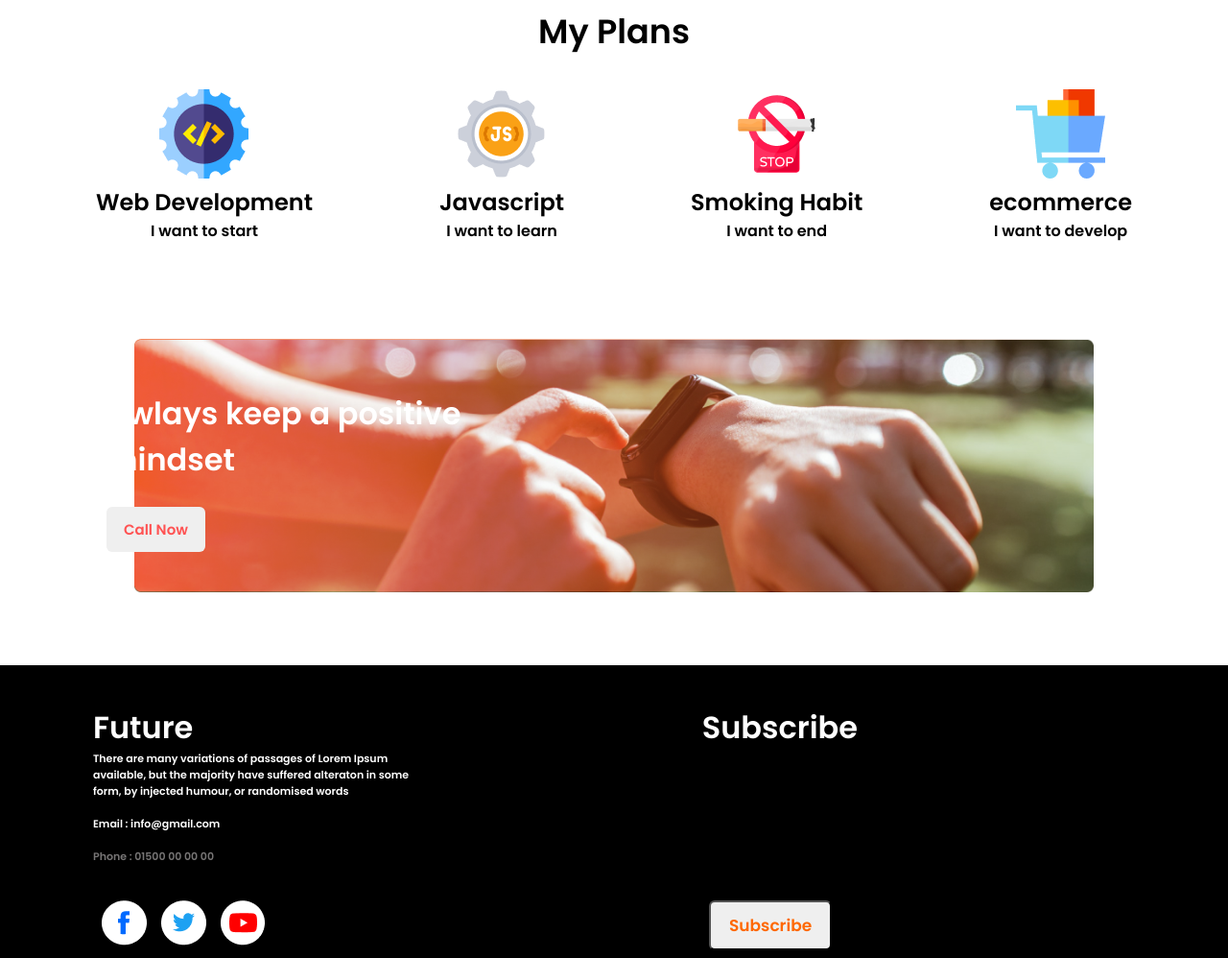
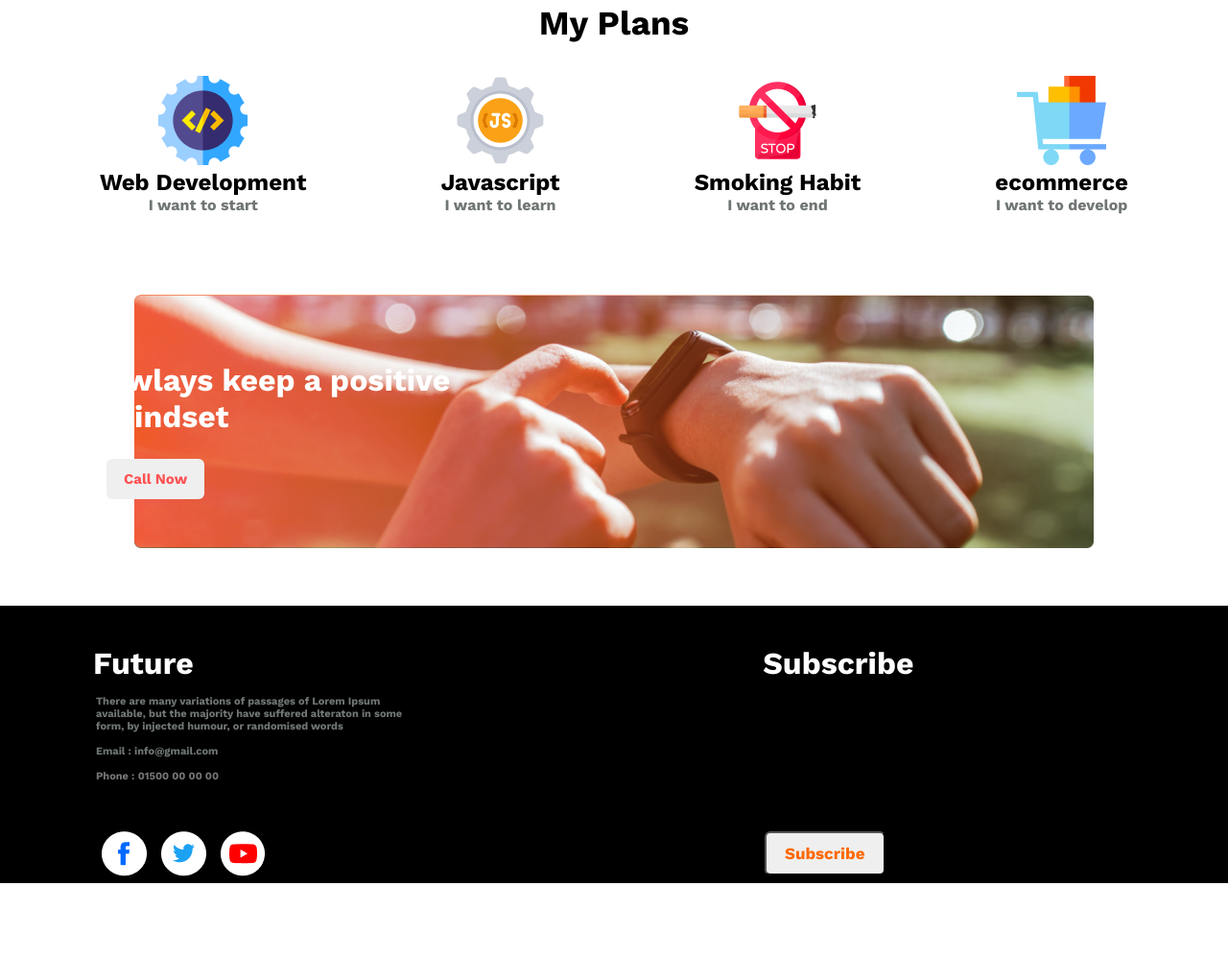
Before and after one commit to asif384/new-year, a plain HTML site: page index.html in a window 1280 px wide. Shown: the part 1498-2496 px from the top of the page at 96% size. After the commit the page ends 2418 px from the top, so only its background shows below. Drawn offline with nearby package versions, Linux system fonts and the light colour scheme; a web font is replaced by a local one.

Commit message:
up-to-down-updated

```diff
--- a/index.html
+++ b/index.html
@@ -8,10 +8,7 @@
     <link rel="stylesheet" href="styles/style.css" />
     <link rel="preconnect" href="https://fonts.googleapis.com" />
     <link rel="preconnect" href="https://fonts.gstatic.com" crossorigin />
-    <link
-      href="https://fonts.googleapis.com/css2?family=Poppins:wght@600&display=swap"
-      rel="stylesheet"
-    />
+    <link rel="preconnect" href="https://fonts.googleapis.com"><link rel="preconnect" href="https://fonts.gstatic.com" crossorigin><link href="https://fonts.googleapis.com/css2?family=Fuzzy+Bubbles&family=Roboto&family=Trispace&family=Ubuntu&family=Work+Sans:wght@700&display=swap" rel="stylesheet">
   </head>
   <body>
     <section id="header-container">
--- a/styles/style.css
+++ b/styles/style.css
@@ -2,7 +2,7 @@
 * {
     margin: 0px;
     padding: 0px;
-    font-family: 'Poppins', sans-serif;
+    font-family: 'Work Sans', sans-serif;
 }
 
 
@@ -31,10 +31,12 @@
     text-align: right;
     margin-right: 100px;
     font-size: 11px;
+
 }
 #p-primary{
     text-align: right;
     padding-top: 12px;
+    color: #707575;
 }
 
 .btn {
@@ -69,6 +71,7 @@ padding-left:70px;
 #section-details{
     font-size: 14px;
     font-weight: 200;
+    color: #707575;
 }
 
 .section-subtitle{
@@ -82,6 +85,7 @@ padding-left:70px;
 }
 .section-subtitle-text{
     padding-top:7px;
+    color: #707575;
 }
 
 /* my-plan-section */
@@ -101,6 +105,7 @@ display: flex;
 
 .center{
     text-align: center;
+    color: #707575;
 }
 
 .my-plan-heading{
@@ -181,9 +186,11 @@ color: black;
 }
 #future-text{
     font-size: 11px;
+    color: #707575;
+    padding: 14px 3px;
 }
 #btn-subscribe{
-    margin-left: 463px;
+    margin-left: 521px;
     margin-bottom: 8px;
     padding: 11px 19px;
     border-radius: 6px;
```
